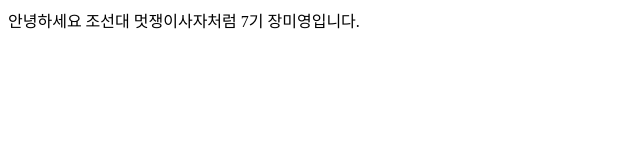
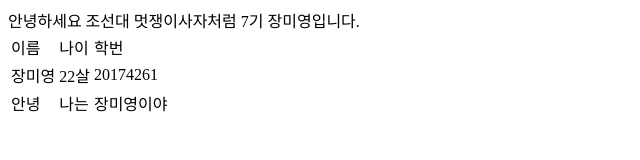
Before and after one commit to r0se000/likelion_study, a plain HTML site: page index.html in a window 1280 px wide. Shown: the whole page, without its empty margins (0-640 px from the left). Drawn offline with Linux system fonts and the light colour scheme.

Commit message:
테이블 만듬

```diff
--- a/index.html
+++ b/index.html
@@ -7,7 +7,24 @@
     <title>Document</title>
 </head>
 <body>
-    안녕하세요 조선대 멋쟁이사자처럼 7기 장미영입니다.
+    안녕하세요 조선대 멋쟁이사자처럼 7기 장미영입니다.<br>
+    <table>
+        <tr>
+            <td>이름</td>
+            <td>나이</td>
+            <td>학번</td>
+        </tr>
+        <tr>
+            <td>장미영</td>
+            <td>22살</td>
+            <td>20174261</td>
+        </tr>
+        <tr>
+            <td>안녕</td>
+            <td>나는</td>
+            <td>장미영이야</td>
+        </tr>
+    </table>
 
 </body>
 </html>
```
